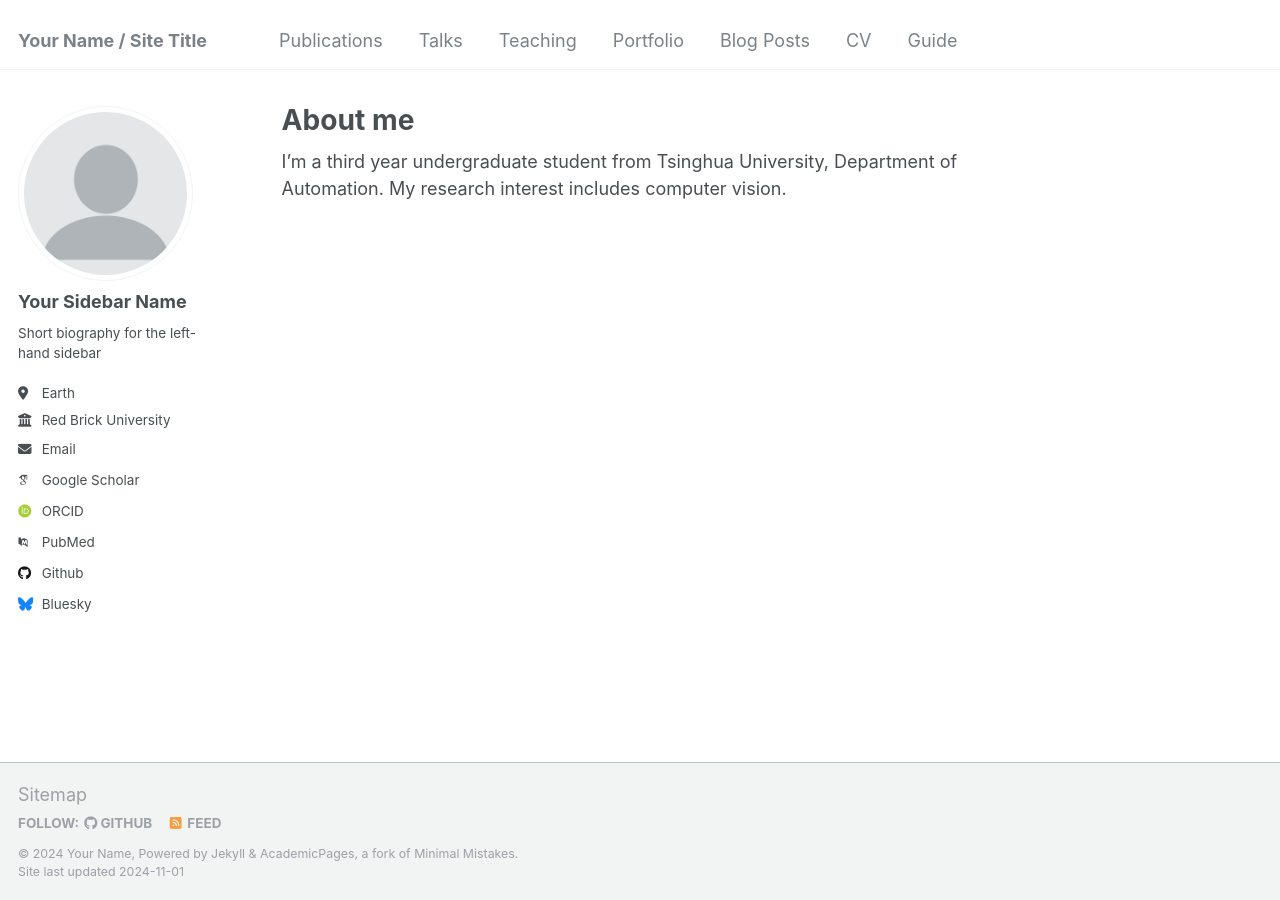
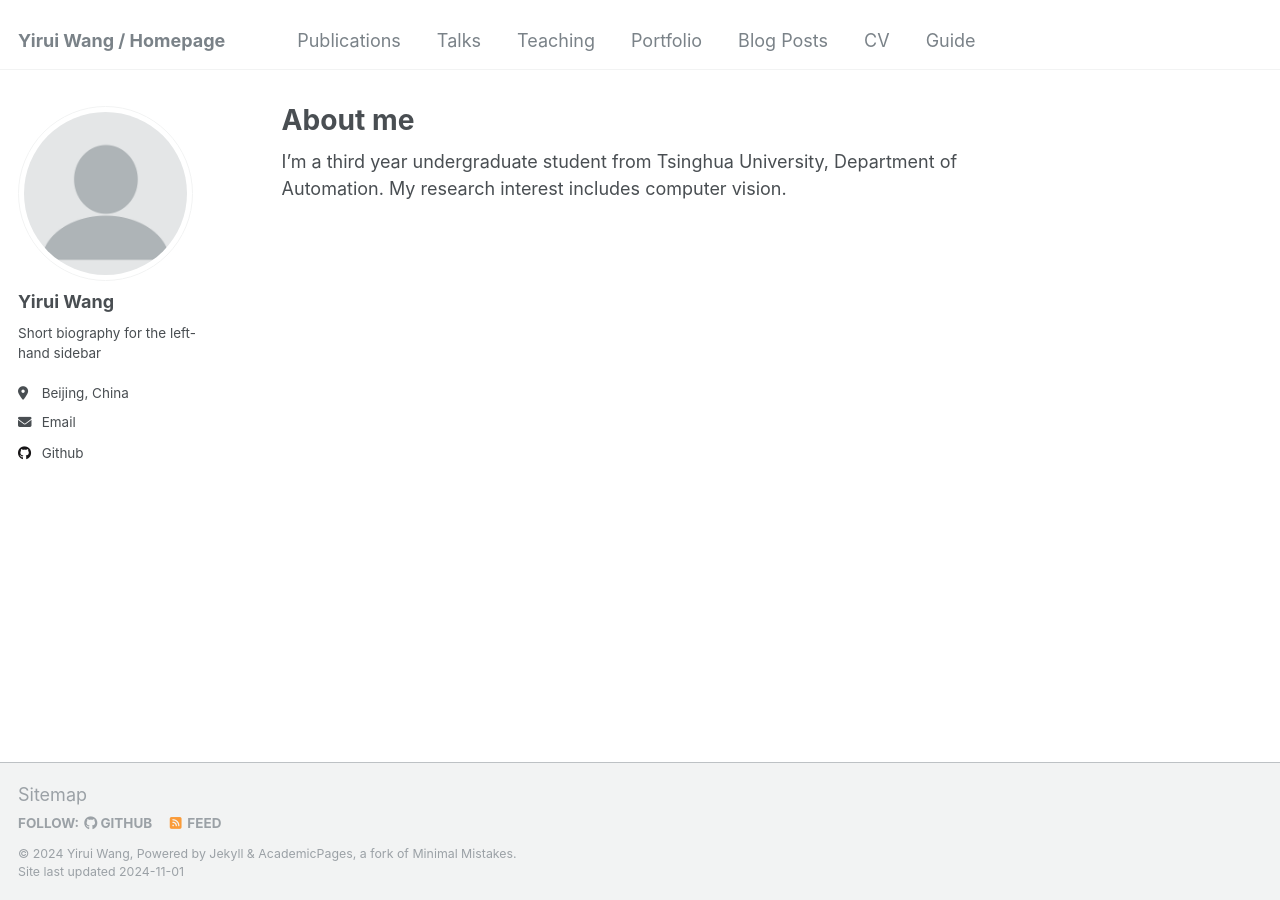
Before and after one commit to TrpTyrArg/TrpTyrArg.github.io, a Jekyll site: the page built from _pages/about.md, in a window 1280 px wide. Built offline with Jekyll 4.4.1, drawn with Linux system fonts in a browser that asks for light colours; some web fonts are replaced.

Commit message:
Update _config.yml

```diff
--- a/_config.yml
+++ b/_config.yml
@@ -8,13 +8,13 @@
 
 # Basic Site Settings
 locale                   : "en-US"
-title                    : "Your Name / Site Title"
+title                    : "Yirui Wang / Homepage"
 title_separator          : "-"
-name                     : &name "Your Name"
-description              : &description "personal description"
-url                      : https://academicpages.github.io # the base hostname & protocol for your site e.g. "https://mmistakes.github.io"
+name                     : &name "Yirui Wang"
+description              : &description "undergraduate from Tsinghua University"
+url                      : https://trptyrarg.github.io # the base hostname & protocol for your site e.g. "https://mmistakes.github.io"
 baseurl                  : "" # the subpath of your site, e.g. "/blog"
-repository               : "academicpages/academicpages.github.io"
+repository               : "TrpTyrArg/TrpTyrArg.github.io"
 
 # Site Author - The following control what appear as part of the author content on the side bar.
 #               If a field is blank the icon and link will not appear, otherwise it will be shown.
@@ -22,21 +22,21 @@ repository               : "academicpages/academicpages.github.io"
 author:
   # Biographic information
   avatar           : "profile.png"
-  name             : "Your Sidebar Name"
+  name             : "Yirui Wang"
   pronouns         : # example: "she/her"
   bio              : "Short biography for the left-hand sidebar"
-  location         : "Earth"
-  employer         : "Red Brick University"
-  uri              : # URL
-  email            : "none@example.org"
+  location         : "Beijing, China"
+  # employer         : "Red Brick University"
+  # uri              : # URL
+  email            : "wang-yr22@mails.tsinghua.edu.cn"
 
   # Academic websites
   arxiv            : # URL - Update with the correct link to your profile
-  googlescholar    : "https://scholar.google.com/citations?user=PS_CX0AAAAAJ"
+  # googlescholar    : "https://scholar.google.com/citations?user=PS_CX0AAAAAJ"
   impactstory      : # URL
-  orcid            : "http://orcid.org/yourorcidurl"
+  # orcid            : "http://orcid.org/yourorcidurl"
   semantic         : # URL
-  pubmed           : "https://www.ncbi.nlm.nih.gov/pubmed/?term=john+snow"
+  # pubmed           : "https://www.ncbi.nlm.nih.gov/pubmed/?term=john+snow"
   researchgate     : # URL
   scopus           : # URL
 
@@ -44,12 +44,12 @@ author:
   bitbucket        : # Username - Update with your username on the site
   codepen          : # Username
   dribbble         : # Username
-  github           : "academicpages"
+  github           : "TrpTyrArg"
   kaggle           : # Username
   stackoverflow    : # User number or user number and name (i.e., use "1" or "1/jeff-atwood")
 
   # Social media
-  bluesky          : "bsky.app" # Replace this with you Bluesky username
+  # bluesky          : "bsky.app" # Replace this with you Bluesky username
   facebook         : # Username
   flickr           : # Username
   foursquare       : # Username
```
